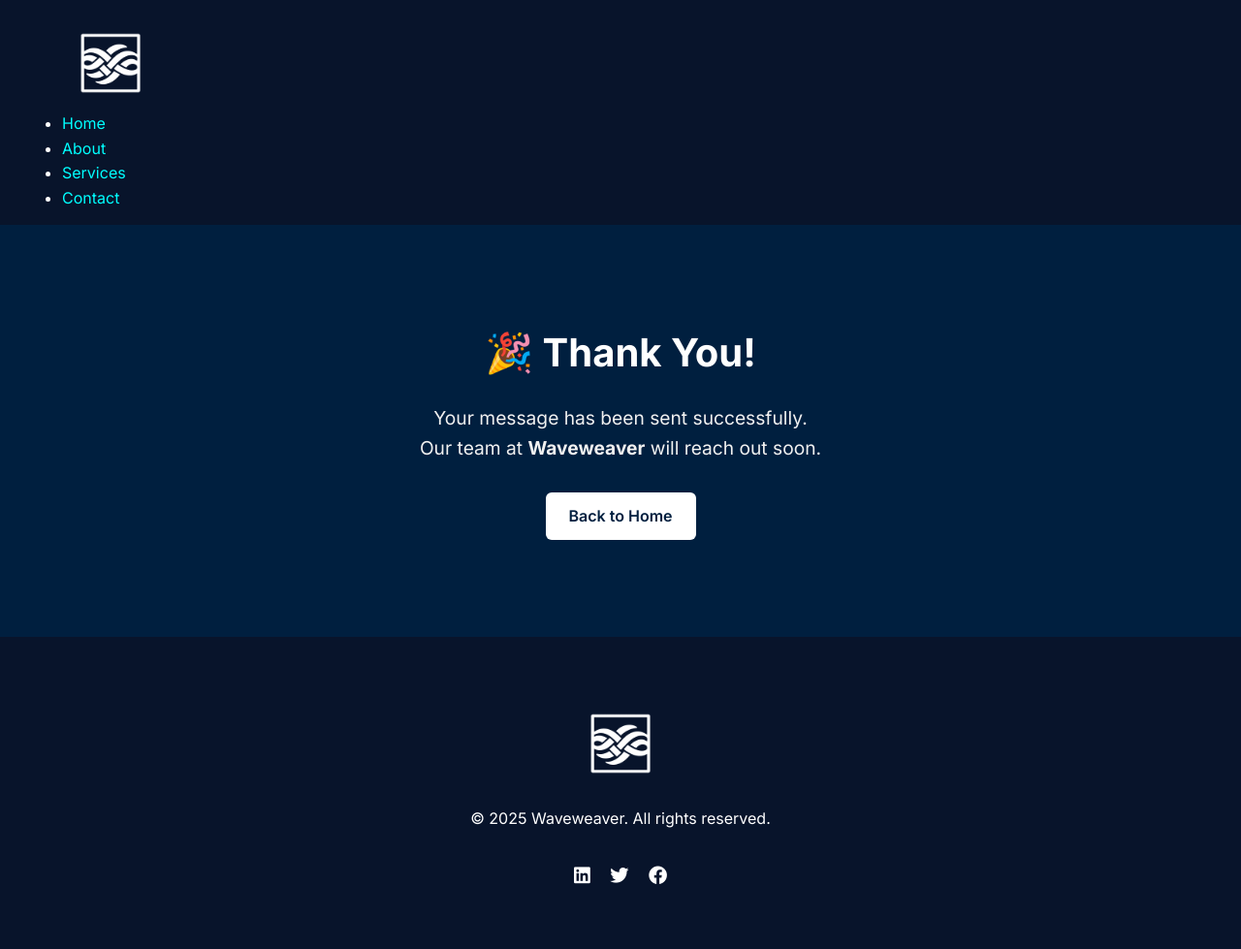
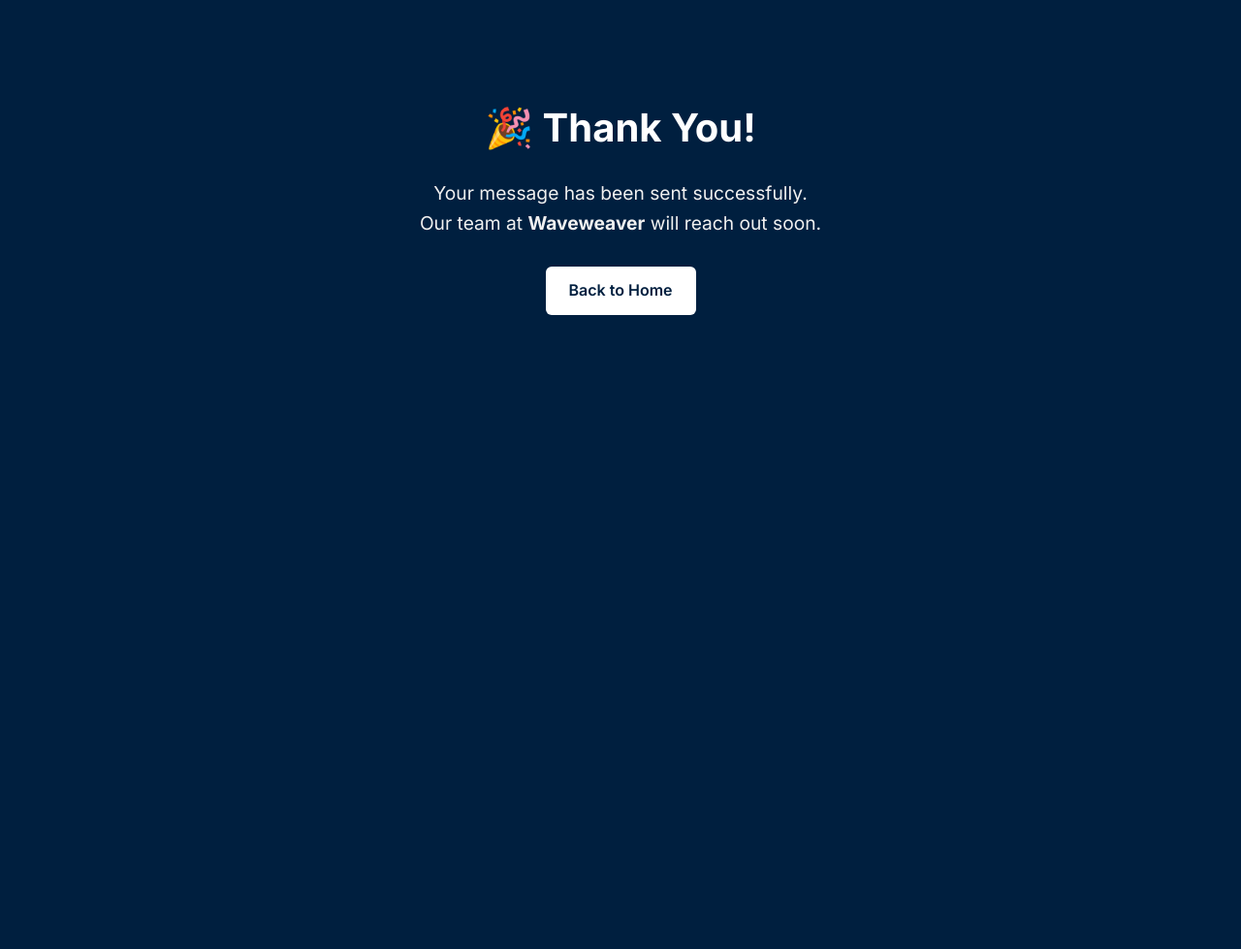
Before and after one commit to idrakyanrought-hue/waveweaver, a plain HTML site: page thankyou.html in a window 1280 px wide. Shown: the whole page at 97% size. After the commit the page ends 800 px from the top, so only its background shows below. Drawn offline with Linux system fonts and the light colour scheme.

Commit message:
Update thankyou.html

```diff
--- a/thankyou.html
+++ b/thankyou.html
@@ -8,16 +8,20 @@
   <link rel="stylesheet" href="https://cdnjs.cloudflare.com/ajax/libs/font-awesome/6.4.0/css/all.min.css">
   <link href="https://fonts.googleapis.com/css2?family=Inter:wght@400;600;700&display=swap" rel="stylesheet">
   <style>
-    /* Extra styling for thank-you page */
     body {
-      background-color: #001f3f; /* navy background */
-      color: #ffffff; /* white text */
+      background-color: #001f3f; /* navy */
+      color: #ffffff;
       font-family: 'Inter', sans-serif;
+      text-align: center;
+      padding: 100px 20px;
     }
-    .thankyou h1 {
-      color: #ffffff;
+    h1 {
+      font-size: 2.5rem;
+      margin-bottom: 20px;
     }
-    .thankyou p {
+    p {
+      font-size: 1.2rem;
+      margin-bottom: 30px;
       color: #f0f0f0;
     }
     .btn-primary {
@@ -28,7 +32,6 @@
       border-radius: 6px;
       text-decoration: none;
       font-weight: 600;
-      transition: background 0.3s;
     }
     .btn-primary:hover {
       background-color: #e0e0e0;
@@ -37,46 +40,10 @@
 </head>
 <body>
 
-  <!-- ======= HEADER ======= -->
-  <header>
-    <div class="container navbar">
-      <img src="waveweaver-logo.png" alt="Waveweaver Logo" class="logo" width="100" height="100">
-      <nav>
-        <ul>
-          <li><a href="index.html">Home</a></li>
-          <li><a href="index.html#about">About</a></li>
-          <li><a href="index.html#services">Services</a></li>
-          <li><a href="index.html#contact">Contact</a></li>
-        </ul>
-      </nav>
-    </div>
-  </header>
-
-  <!-- ======= THANK YOU SECTION ======= -->
-  <section class="thankyou">
-    <div class="container" style="text-align:center; padding:100px 20px;">
-      <h1 style="font-size:2.5rem; margin-bottom:20px;">🎉 Thank You!</h1>
-      <p style="font-size:1.2rem; margin-bottom:30px;">
-        Your message has been sent successfully.<br>
-        Our team at <strong>Waveweaver</strong> will reach out soon.
-      </p>
-      <a href="index.html" class="btn-primary">Back to Home</a>
-    </div>
-  </section>
-
-  <!-- ======= FOOTER ======= -->
-  <footer>
-    <div class="container footer-container" style="text-align:center; padding:30px 20px;">
-      <img src="waveweaver-logo.png" alt="Waveweaver Logo" class="logo" width="100" height="100">
-      <p>&copy; 2025 Waveweaver. All rights reserved.</p>
-      <div class="socials">
-        <a href="#"><i class="fa-brands fa-linkedin"></i></a>
-        <a href="#"><i class="fa-brands fa-twitter"></i></a>
-        <a href="#"><i class="fa-brands fa-facebook"></i></a>
-      </div>
-    </div>
-  </footer>
-  <!-- force rebuild -->
+  <h1>🎉 Thank You!</h1>
+  <p>Your message has been sent successfully.<br>
+     Our team at <strong>Waveweaver</strong> will reach out soon.</p>
+  <a href="index.html" class="btn-primary">Back to Home</a>
 
 </body>
 </html>
```
